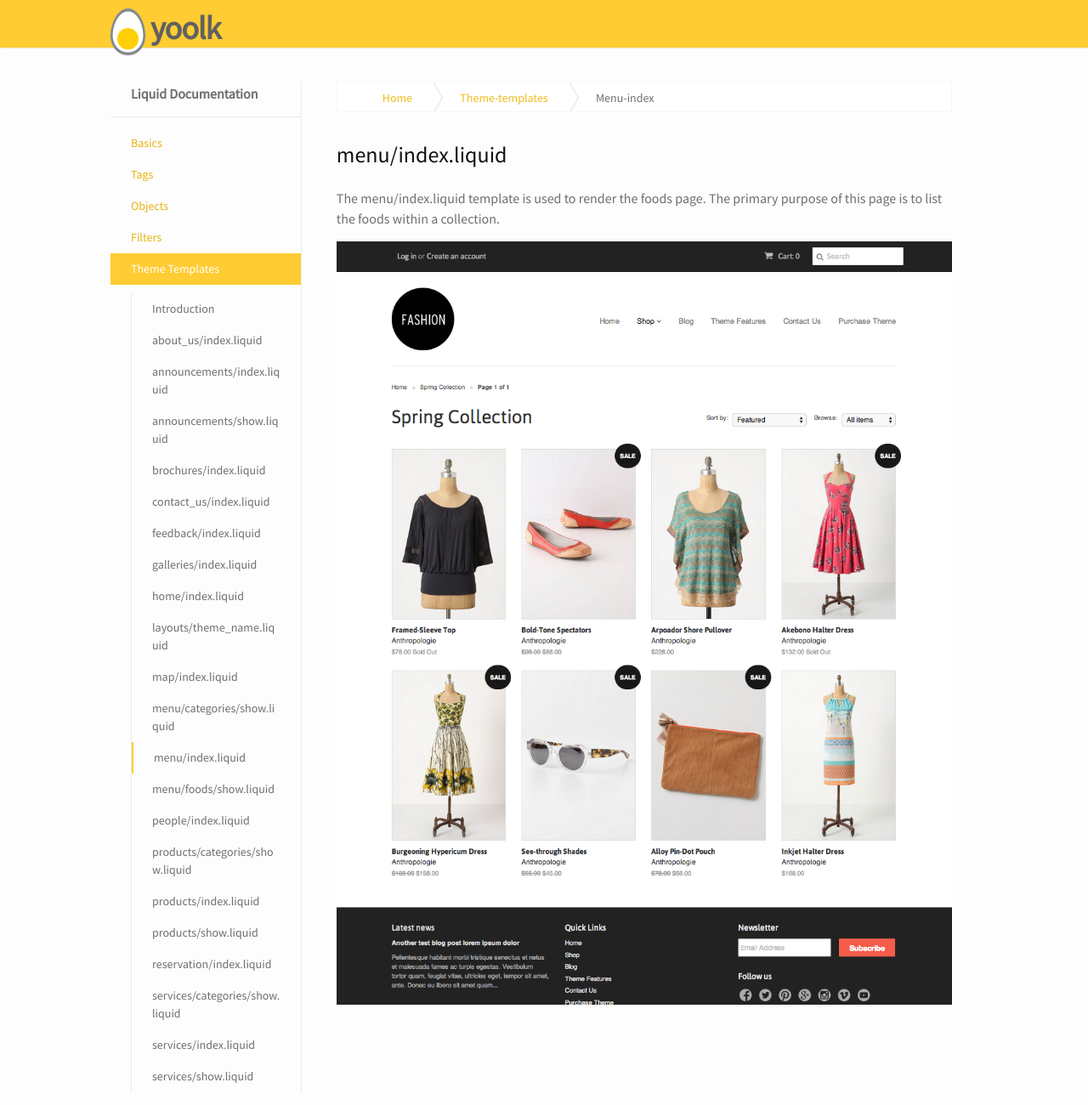
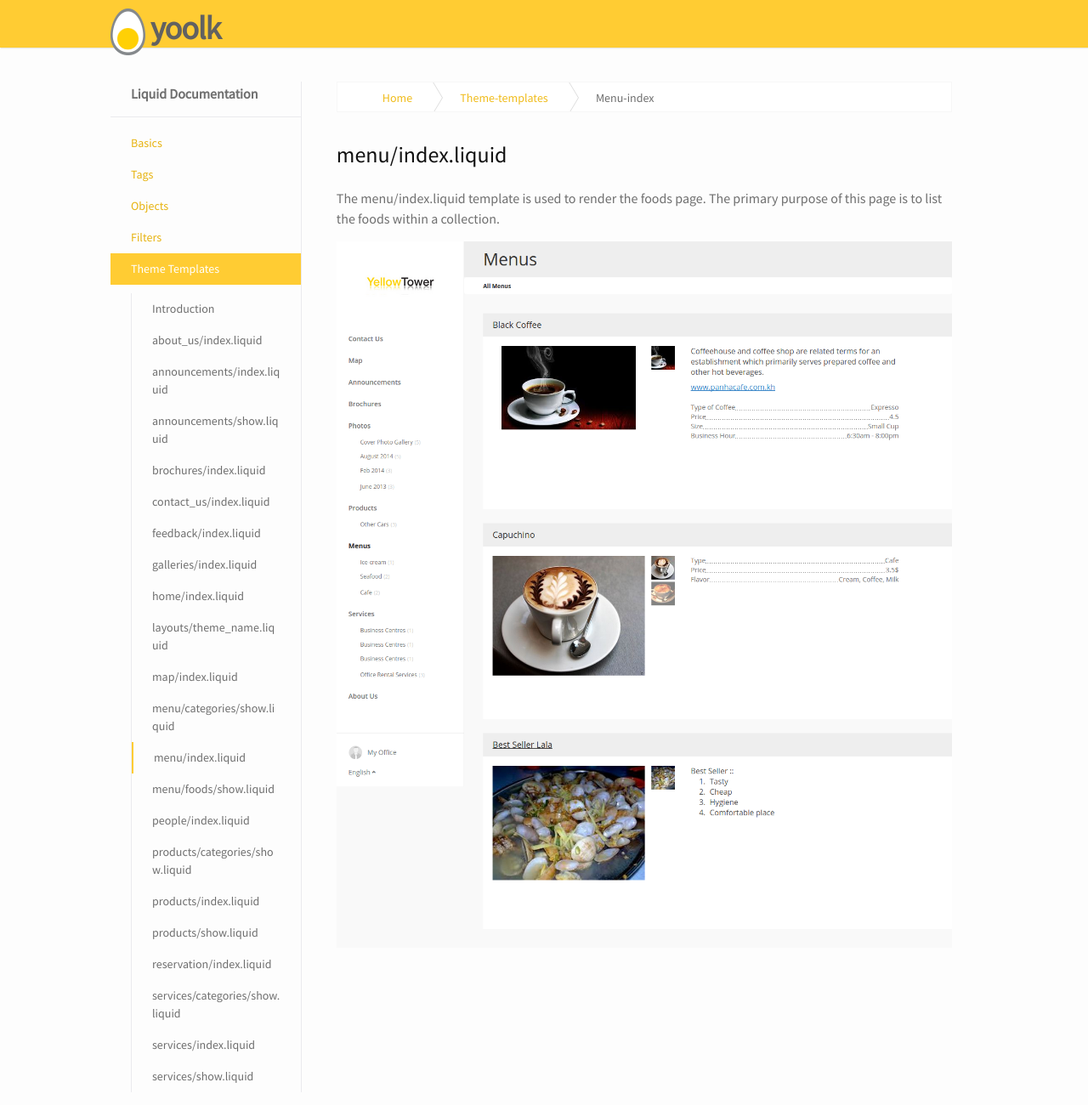
Before and after one commit to yoolk/liquid-documentation, a Jekyll site: the page built from theme-templates/menu-index/index.md, in a window 1280 px wide and 1300 px high. Shown: the whole window at 85% size. Built offline with Jekyll 4.4.1, drawn with Linux system fonts in a browser that asks for light colours; nearby versions of some CDN libraries.

Commit message:
update screenshot menu index

```diff
--- a/theme-templates/menu-index/index.md
+++ b/theme-templates/menu-index/index.md
@@ -7,4 +7,4 @@
 
 The menu/index.liquid template is used to render the foods page. The primary purpose of this page is to list the foods within a collection.
 
-![foods]({{ '/images/theme-templates/ex_collection.jpg' | prepend: site.baseurl }})
+![foods]({{ '/images/theme-templates/menu-index.png' | prepend: site.baseurl }})
```
Also changed, not shown: images/theme-templates/menu-index.png.
